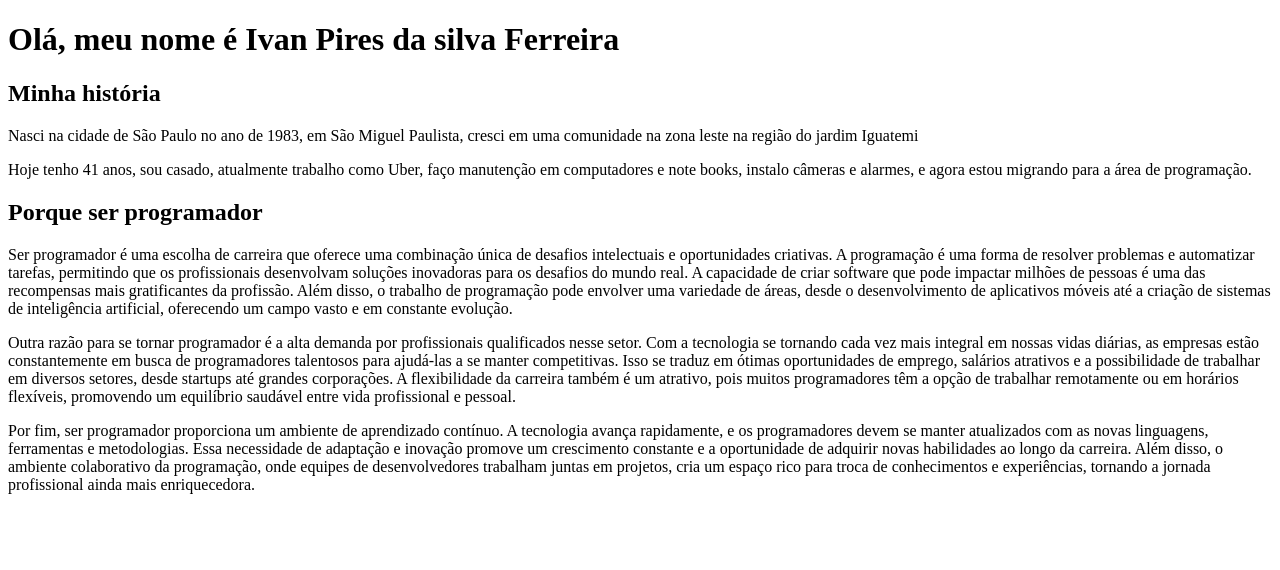
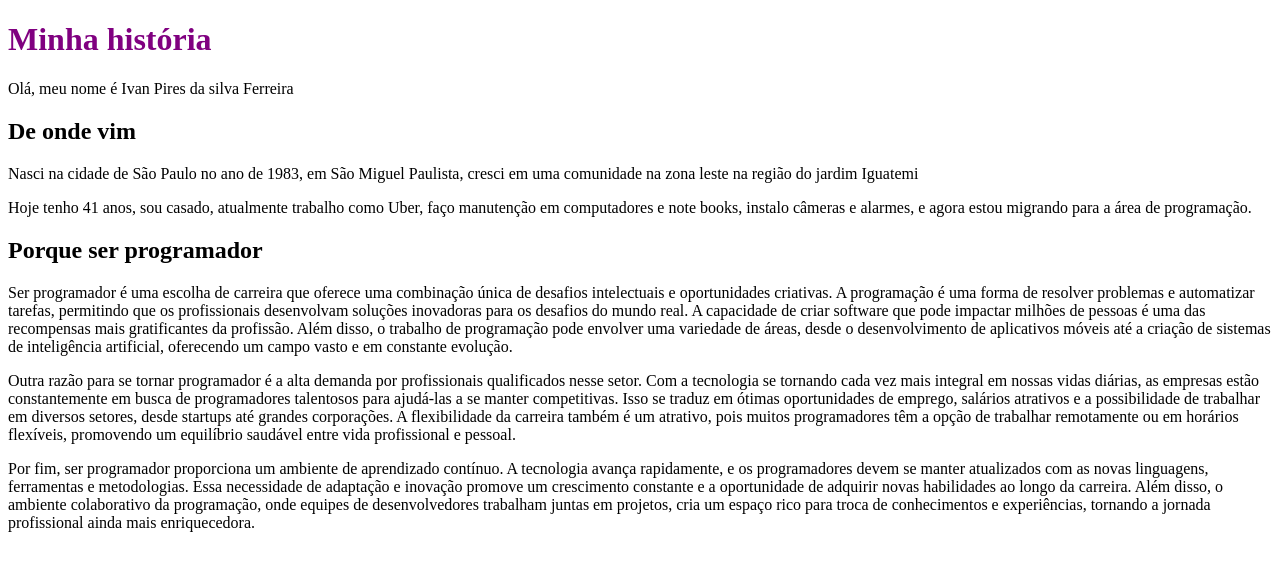
Before and after one commit to ivanpires2000/aula-01, a plain HTML site: page meu-perfil.html in a window 1280 px wide. Drawn offline with Linux system fonts and the light colour scheme.

Commit message:
feat: aplicando css in-line

```diff
--- a/meu-perfil.html
+++ b/meu-perfil.html
@@ -6,8 +6,9 @@
     <title>Meu perfil</title>
 </head>
 <body>
-    <h1>Olá, meu nome é Ivan Pires da silva Ferreira</h1>
-    <h2>Minha história</h2>
+    <h1 style="color:purple">Minha história</h1>
+    <p>Olá, meu nome é Ivan Pires da silva Ferreira</p>
+    <h2>De onde vim</h2>
     <p>Nasci na cidade de São Paulo no ano de 1983, em São Miguel Paulista, cresci em uma comunidade na zona leste na região do jardim Iguatemi</p>
     <p>Hoje tenho 41 anos, sou casado, atualmente trabalho como Uber, faço manutenção em computadores e note books, instalo câmeras e alarmes, e agora estou migrando para a área de programação.</p>
     <h2>Porque ser programador</h2>
```
Also changed, not shown: index.html (+1 -1 lines).
